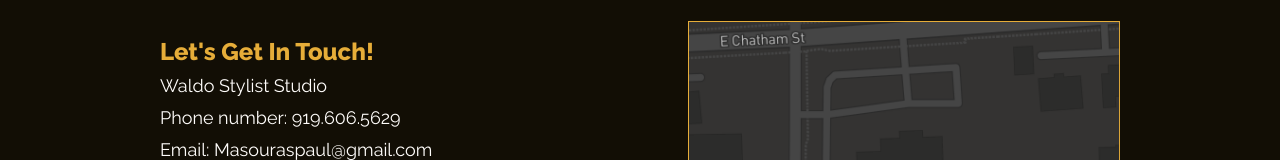
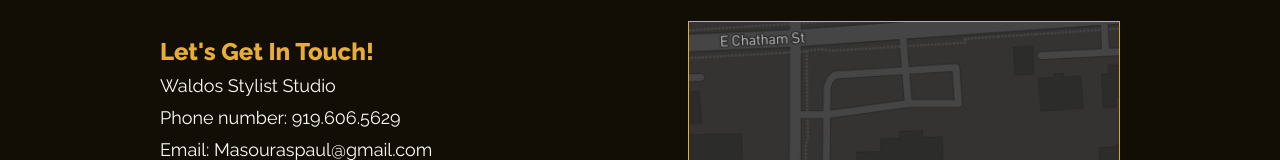
Before and after one commit to ethanwilkins/waldos, a React (Create React App) app: page / in a window 1280 px wide. Shown: the part 1767-1927 px from the top of the page. Built offline with nearby package versions, Linux system fonts and the light colour scheme.

Commit message:
waldos_typo_fix

```diff
--- a/src/components/Main.js
+++ b/src/components/Main.js
@@ -205,7 +205,7 @@ class Main extends Component {
                 Let's Get In Touch!
               </div>
               <div className={styles.footerText}>
-                Waldo Stylist Studio
+                Waldos Stylist Studio
               </div>
               <div className={styles.footerText}>
                 Phone number: 919.606.5629
```
